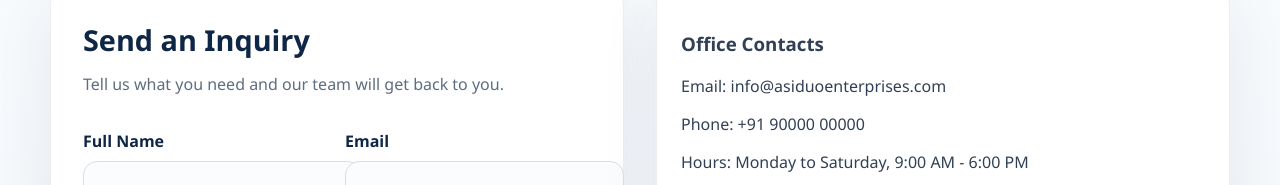
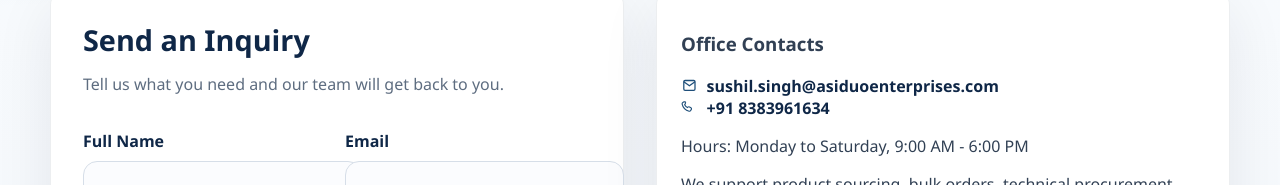
Before and after one commit to asiduogroup-design/asiduo, a React (Create React App) app in the folder frontend/: page /contact in a window 1280 px wide. Shown: the part 501-686 px from the top of the page. Built offline with nearby package versions, Linux system fonts and the light colour scheme; no server answers.

Commit message:
contact page updated

```diff
--- a/frontend/src/pages/ContactPage.js
+++ b/frontend/src/pages/ContactPage.js
@@ -25,8 +25,32 @@ const ContactPage = () => {
           />
           <div className="info-panel">
             <h3>Office Contacts</h3>
-            <p>Email: info@asiduoenterprises.com</p>
-            <p>Phone: +91 90000 00000</p>
+            <p className="contact-office-item">
+              <span className="contact-office-icon" aria-hidden="true">
+                <svg viewBox="0 0 24 24" fill="none" xmlns="http://www.w3.org/2000/svg">
+                  <path
+                    d="M4 6.75C4 5.7835 4.7835 5 5.75 5H18.25C19.2165 5 20 5.7835 20 6.75V17.25C20 18.2165 19.2165 19 18.25 19H5.75C4.7835 19 4 18.2165 4 17.25V6.75Z"
+                    stroke="currentColor"
+                    strokeWidth="1.8"
+                  />
+                  <path d="M4.5 7L12 12.5L19.5 7" stroke="currentColor" strokeWidth="1.8" strokeLinecap="round" />
+                </svg>
+              </span>
+              <a href="mailto:sushil.singh@asiduoenterprises.com">sushil.singh@asiduoenterprises.com</a>
+            </p>
+            <p className="contact-office-item">
+              <span className="contact-office-icon" aria-hidden="true">
+                <svg viewBox="0 0 24 24" fill="none" xmlns="http://www.w3.org/2000/svg">
+                  <path
+                    d="M6.6 4.75C6.19 3.92 5.14 3.6 4.33 4.05L2.59 5.02C1.81 5.45 1.42 6.34 1.62 7.2C2.79 12.21 6.62 16.12 11.57 17.41C12.45 17.64 13.37 17.25 13.83 16.45L14.77 14.81C15.24 13.99 14.95 12.94 14.15 12.5L12.15 11.4C11.41 10.99 10.49 11.09 9.86 11.66L9.17 12.27C7.45 11.36 6.06 9.93 5.2 8.17L5.77 7.52C6.35 6.86 6.46 5.9 6.06 5.12L6.6 4.75Z"
+                    stroke="currentColor"
+                    strokeWidth="1.6"
+                    strokeLinejoin="round"
+                  />
+                </svg>
+              </span>
+              <a href="tel:+918383961634">+91 8383961634</a>
+            </p>
             <p>Hours: Monday to Saturday, 9:00 AM - 6:00 PM</p>
             <p>
               We support product sourcing, bulk orders, technical procurement,
--- a/frontend/src/styles/index.css
+++ b/frontend/src/styles/index.css
@@ -642,6 +642,33 @@ main {
   gap: 1rem;
 }
 
+.contact-office-item {
+  display: flex;
+  align-items: center;
+  gap: 0.55rem;
+  margin: 0;
+  color: var(--color-grey-700);
+}
+
+.contact-office-item a {
+  color: var(--color-navy);
+  font-weight: 600;
+}
+
+.contact-office-icon {
+  display: inline-flex;
+  align-items: center;
+  justify-content: center;
+  width: 1.05rem;
+  height: 1.05rem;
+  color: var(--color-blue);
+}
+
+.contact-office-icon svg {
+  width: 100%;
+  height: 100%;
+}
+
 @keyframes slideInUp {
   from {
     opacity: 0;
```
